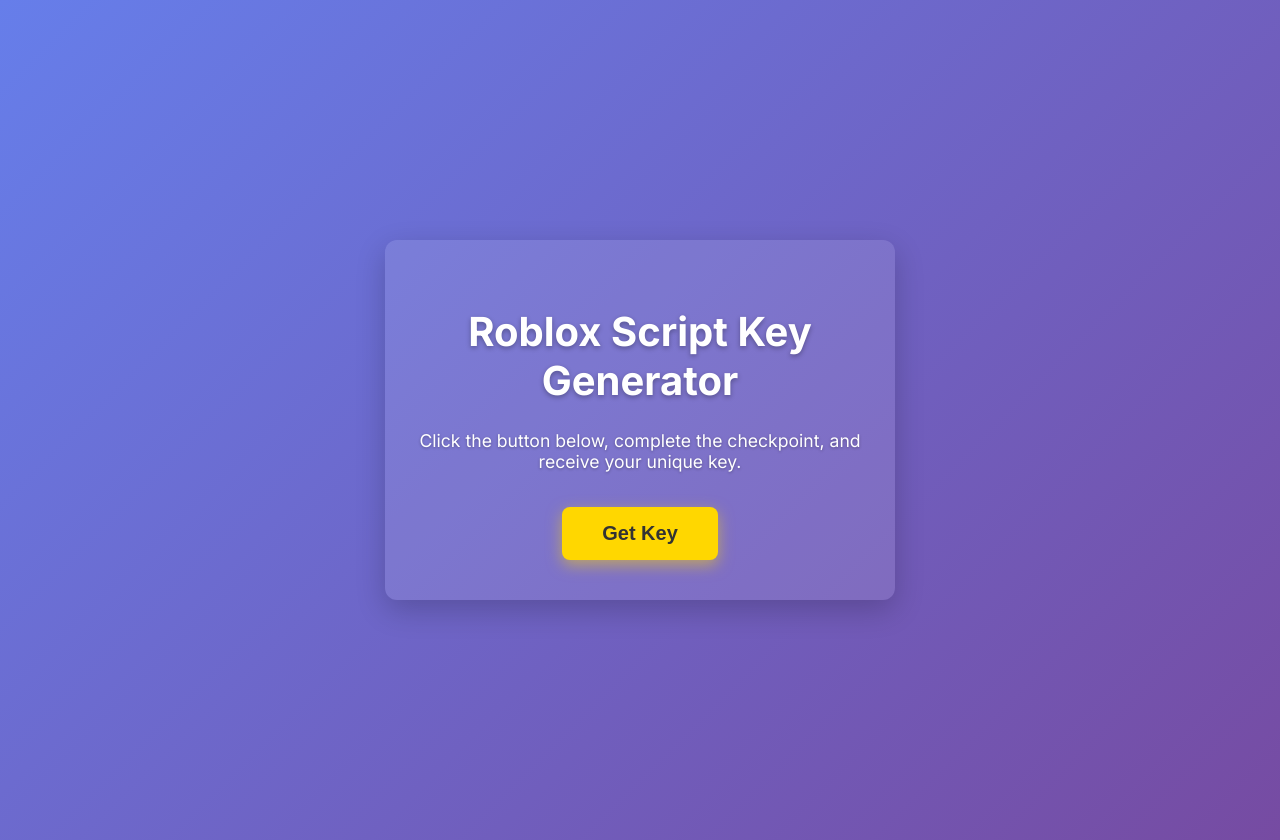
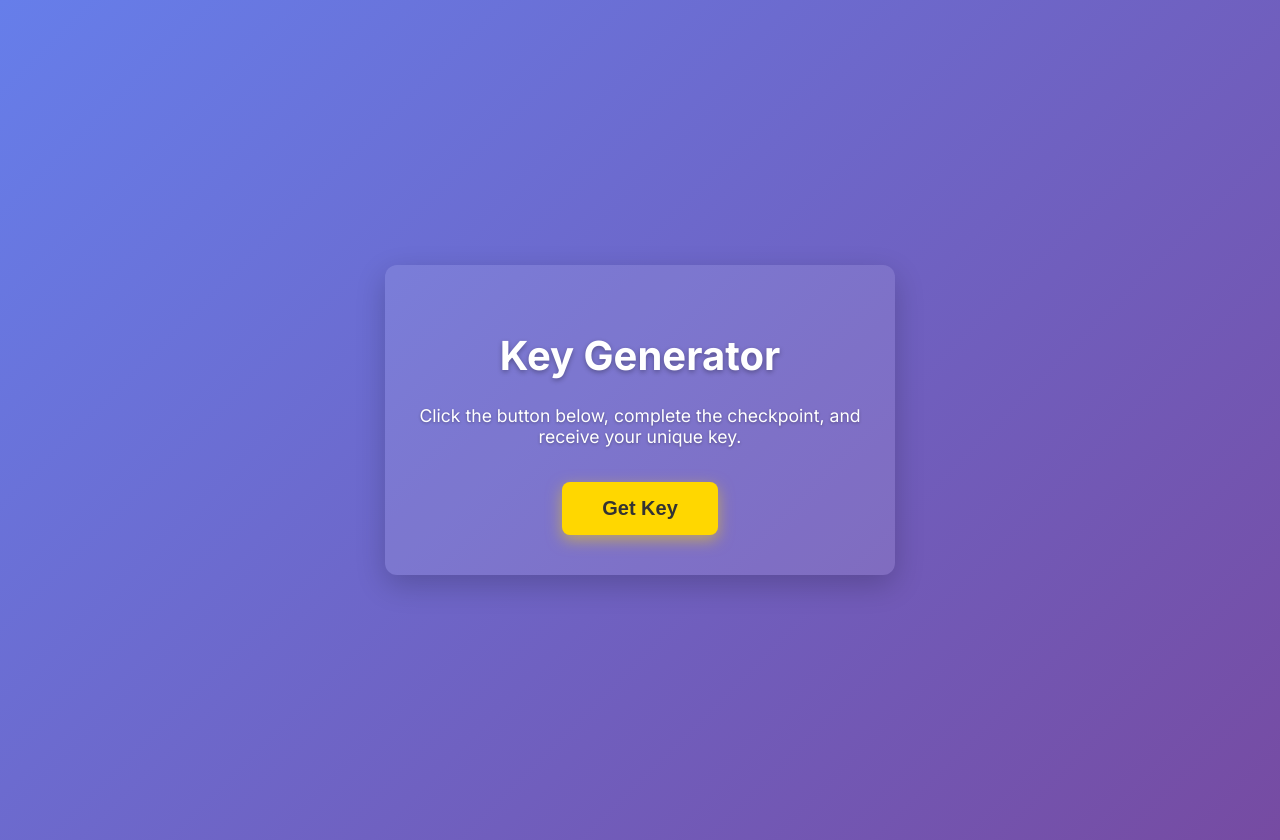
Before and after one commit to ImRevoltexee/keys, a website: page index.html in a window 1280 px wide. Drawn offline with Linux system fonts and the light colour scheme.

```diff
--- a/index.html
+++ b/index.html
@@ -82,7 +82,7 @@
 </head>
 <body>
   <div class="container">
-    <h1>Roblox Script Key Generator</h1>
+    <h1>Key Generator</h1>
     <p>Click the button below, complete the checkpoint, and receive your unique key.</p>
 
     <a id="getKey" href="#">
```
